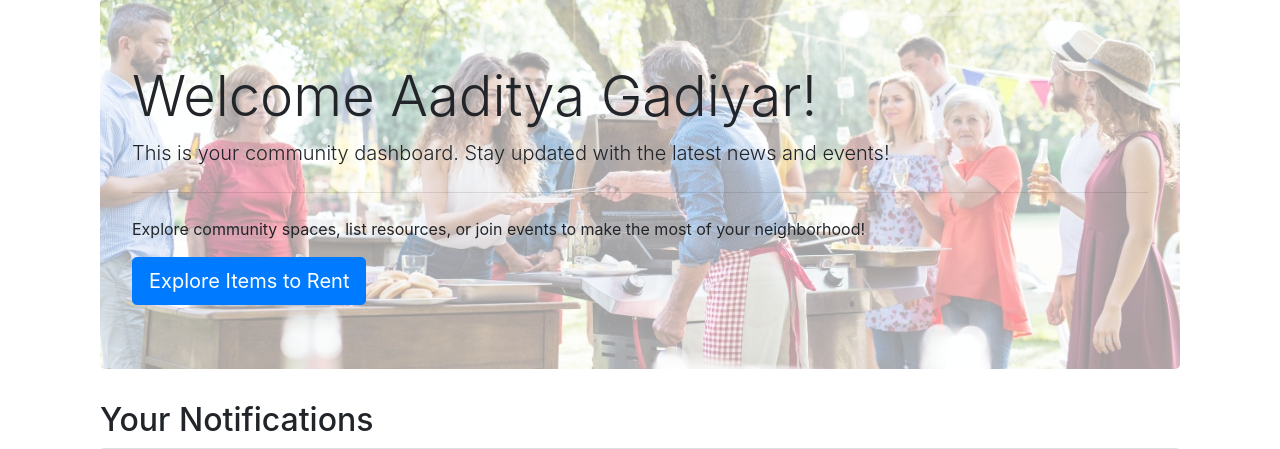
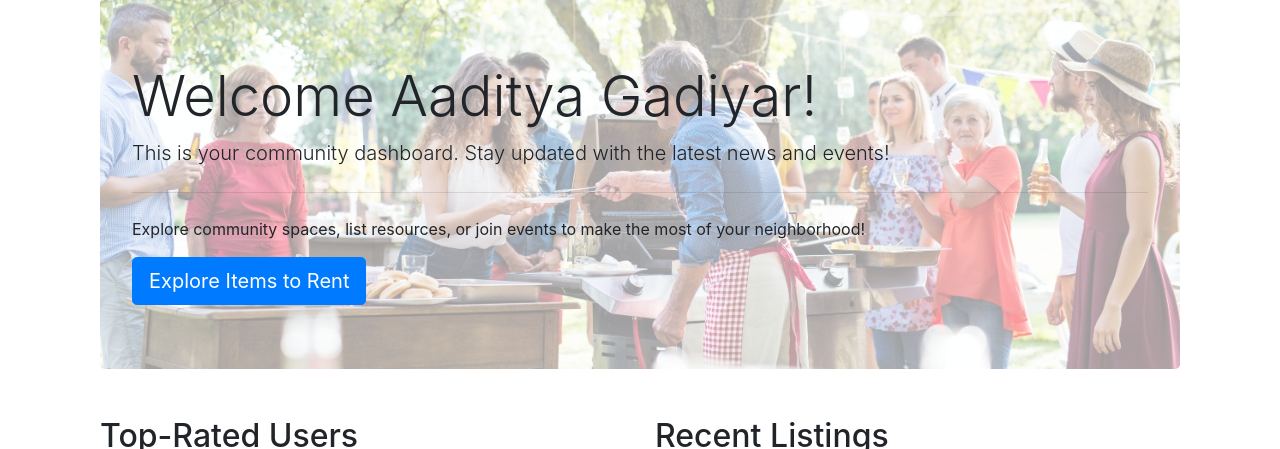
Before and after one commit to ynallamo/Team21, a Flask app: page /dashboard in a window 1280 px wide. Shown: the part 105-554 px from the top of the page. Run offline with Flask 3, Linux system fonts and the light colour scheme; a user stored in the database is signed in; data comes from the database, SQL or seed files in the repository; data that the repository does not hold is empty; some libraries are stand-ins or nearby versions.

Commit message:
delete notifs

```diff
--- a/app.py
+++ b/app.py
@@ -117,28 +117,8 @@ def dashboard():
         flash("Please log in to access the dashboard.", "error")
         return redirect(url_for('login'))
 
-    user_id = session['user_id']
-
-    # Fetch notifications for the user
-    notifications = get_notifications(user_id)
-
     # Fetch other dashboard data (community feed and resources feed)
     conn = get_db_connection()
-    community_feed = conn.execute(
-        "SELECT * FROM Community ORDER BY date_posted DESC LIMIT 5"
-    ).fetchall()
-    resources_feed = conn.execute(
-        "SELECT * FROM Resources ORDER BY date_posted DESC LIMIT 5"
-    ).fetchall()
-    conn.close()
-
-    return render_template(
-        'dashboard.html',
-        notifications=notifications,
-        community_feed=community_feed,
-        resources_feed=resources_feed
-    )
-
 
     # Fetch top 4 highest-rated users
     top_rated_users = conn.execute(
@@ -444,33 +424,7 @@ def send_message(receiver_id):
 
 #   Route to handle reservation
 
-def add_notification(user_id, message):
-    """Adds a notification to the database for a specific user."""
-    conn = get_db_connection()
-    conn.execute(
-        '''
-        INSERT INTO Notifications (user_id, message, is_read, timestamp)
-        VALUES (?, ?, 0, CURRENT_TIMESTAMP)
-        ''',
-        (user_id, message)
-    )
-    conn.commit()
-    conn.close()
 
-def get_notifications(user_id):
-    """Fetches notifications for a specific user."""
-    conn = get_db_connection()
-    notifications = conn.execute(
-        '''
-        SELECT * FROM Notifications
-        WHERE user_id = ?
-        ORDER BY timestamp DESC
-        LIMIT 10
-        ''',
-        (user_id,)
-    ).fetchall()
-    conn.close()
-    return notifications
 
 @app.route('/reserve/<int:item_id>', methods=['POST'])
 def reserve_item(item_id):
--- a/templates/dashboard.html
+++ b/templates/dashboard.html
@@ -12,18 +12,7 @@
         <p>Explore community spaces, list resources, or join events to make the most of your neighborhood!</p>
         <a class="btn btn-primary btn-lg" href="{{ url_for('rent_item') }}" role="button">Explore Items to Rent</a>
     </div>
-    <!-- Notifications Section -->
-<h2>Your Notifications</h2>
-<div class="list-group mb-4">
-    {% for notification in notifications %}
-        <div class="list-group-item {% if notification['is_read'] == 0 %}list-group-item-info{% endif %}">
-            <p class="mb-1">{{ notification['message'] }}</p>
-            <small class="text-muted">{{ notification['timestamp'] }}</small>
-        </div>
-    {% else %}
-        <div class="list-group-item">No new notifications.</div>
-    {% endfor %}
-</div>
+
 
 
     <!-- Top-Rated Users and Recent Listings Section -->
```
